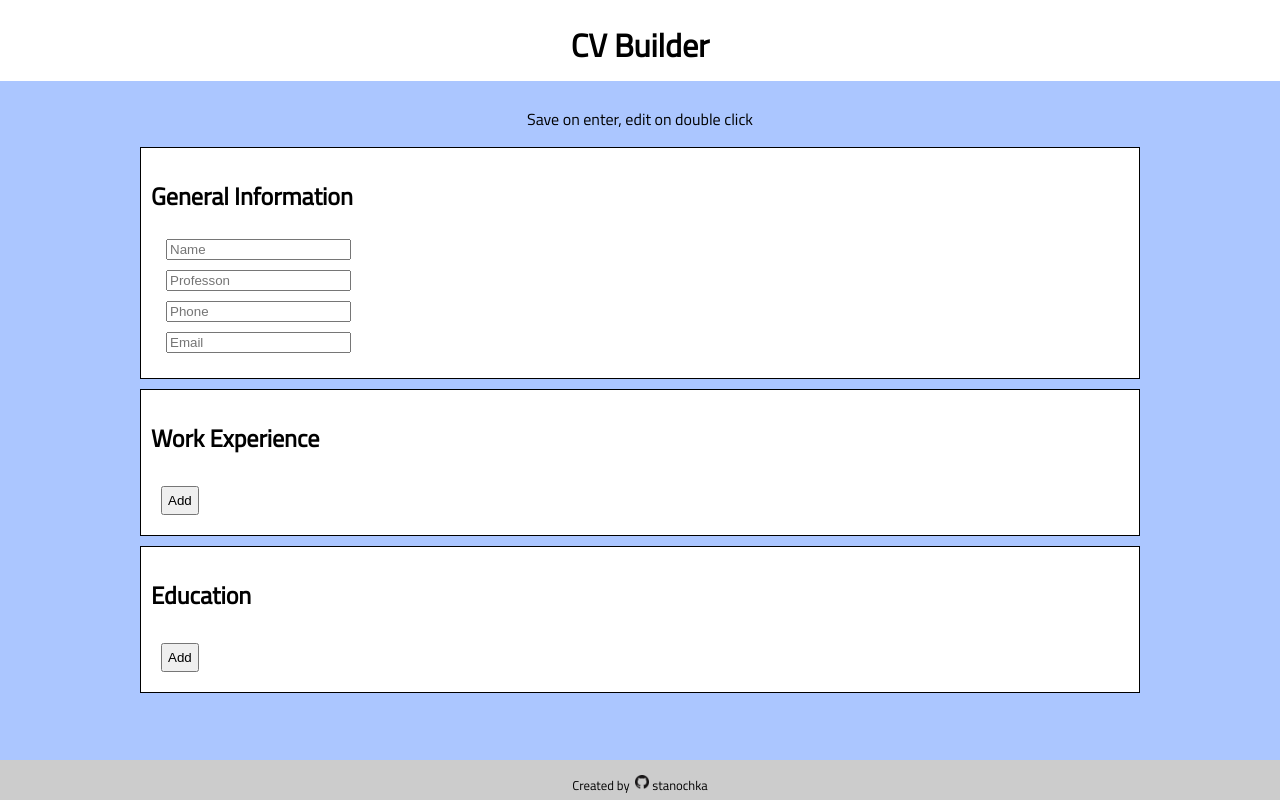
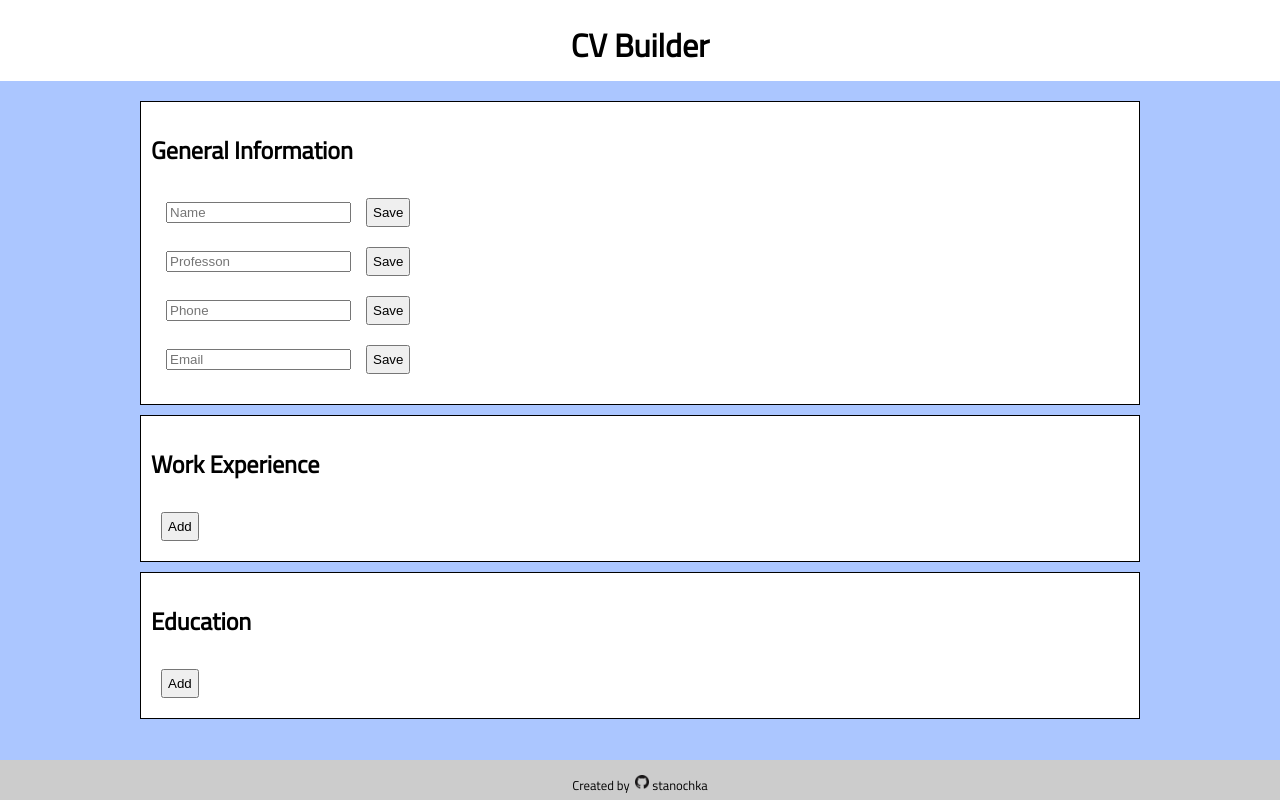
Before and after one commit to stanochka/cv-project, a React (Create React App) app: page / in a window 1280 px wide. Built offline with nearby package versions, Linux system fonts and the light colour scheme.

Commit message:
Add save button

```diff
--- a/src/components/Editable.js
+++ b/src/components/Editable.js
@@ -32,6 +32,9 @@ class Editable extends React.Component {
                  this.props.handleChange(e.target.value, this.props.name)
                }}
                onKeyDown={this.stopEdit} />
+        <button type='submit'
+                style={editMode}
+                onClick={() => this.setState({editing: false})}>Save</button>
       </div>
     )
   }
--- a/src/components/Main.js
+++ b/src/components/Main.js
@@ -20,7 +20,6 @@ class Main extends React.Component {
 
   render() {
     return (<div className="Main">
-              <p style={{textAlign: 'center'}}>Save on enter, edit on double click</p>
               <General name={this.state.name}
                        profession={this.state.profession}
                        phone={this.state.phone}
--- a/src/components/Work.js
+++ b/src/components/Work.js
@@ -41,7 +41,8 @@ class Work extends React.Component {
                    workplace: toEdit.workplace,
                    position: toEdit.position,
                    startYear: toEdit.startYear,
-                   finishYear: toEdit.finishYear});
+                   finishYear: toEdit.finishYear,
+                   editing: true});
   }
 
   toggleEdit = () => {
```
